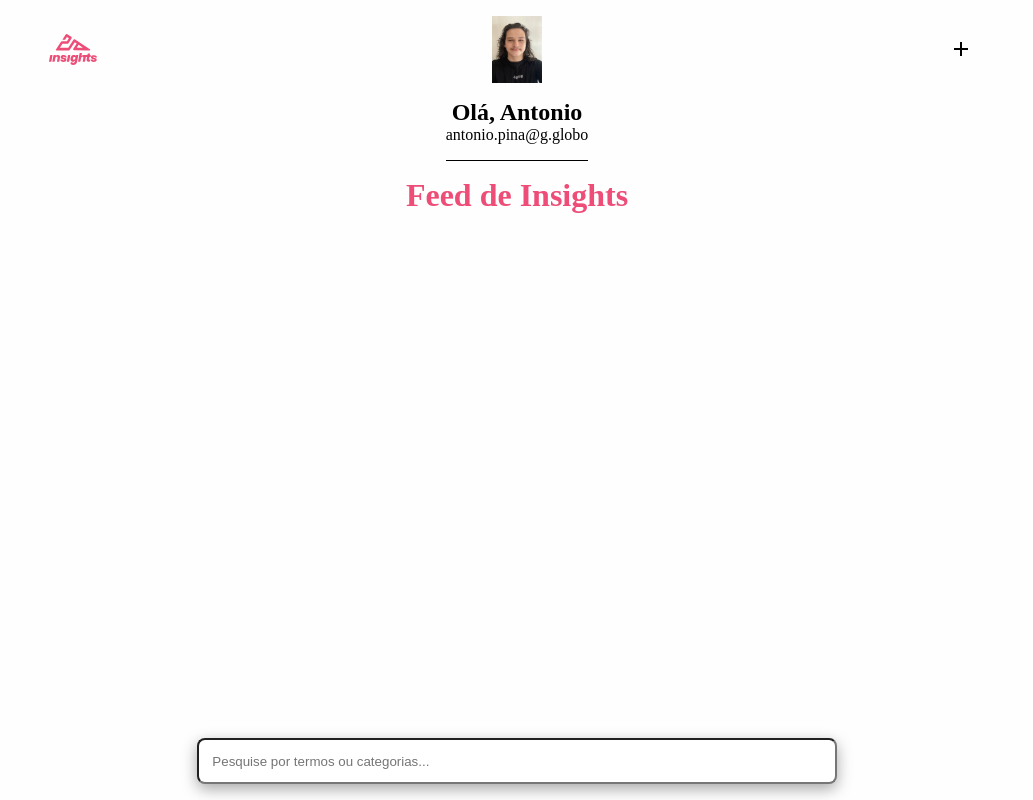
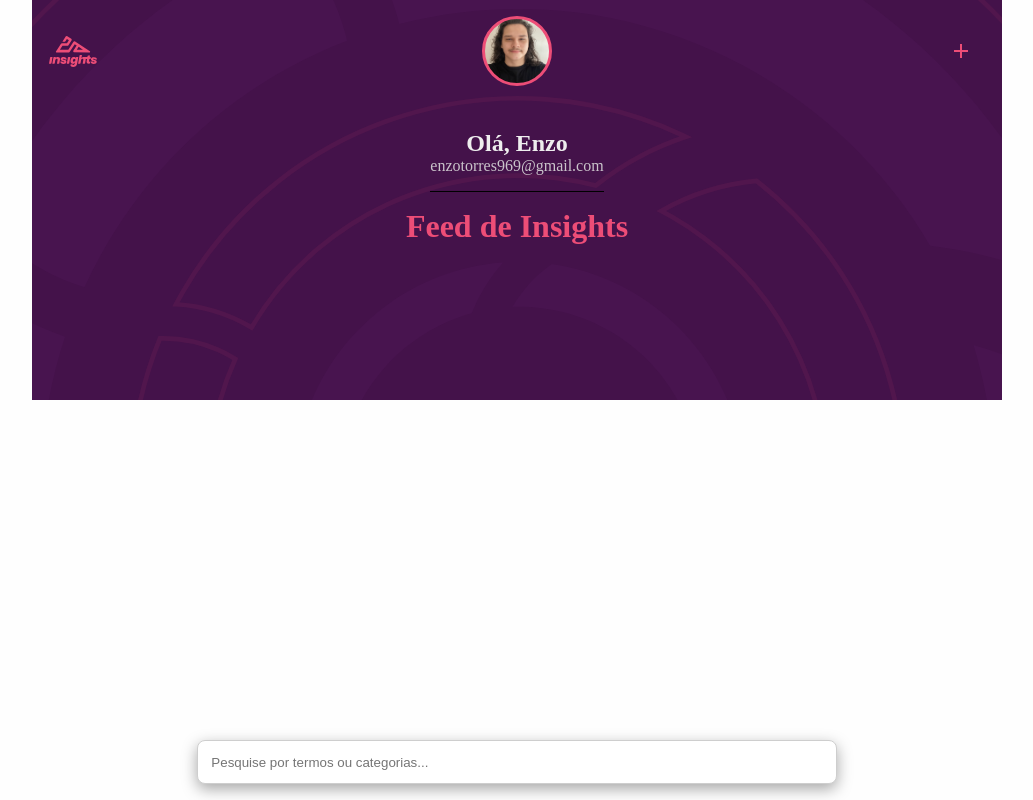
Before and after one commit to enzotorrs/desafio-meta, a Django app: template desafio_meta/templates/index.html in a window 1280 px wide. Shown: the whole page, without its empty margins (123-1156 px from the left). Run offline with Django 4.2, Linux system fonts and the light colour scheme; the template is opened without the code that fills it, so the values that code supplies are empty; parts of the project's set-up code (start-up, migrations or seed data) failed here and were passed over.

Commit message:
terminada interface grafica

```diff
--- a/desafio_meta/insights/forms.py
+++ b/desafio_meta/insights/forms.py
@@ -3,7 +3,7 @@ import requests
 import json
 
 
-request_para_api = requests.get('http://desafio:8080/tag/')
+request_para_api = requests.get('http://localhost:8080/tag/')
 print(request_para_api)
 request_parseado = json.loads(request_para_api.content)
 tags = []
--- a/desafio_meta/insights/views.py
+++ b/desafio_meta/insights/views.py
@@ -7,7 +7,7 @@ import json
 
 
 def index(request):
-    resposta_api = get('http://desafio:8080/card/')
+    resposta_api = get('http://localhost:8080/card/')
     dados = {
         'insights': json.loads(resposta_api.content)
     }
@@ -28,6 +28,6 @@ def adciona_card_postado(request):
                    'tags':form['categoria'].value(),
                    'data_criacao': datetime.date.today(),
                    'data_modificacao': datetime.date.today()}
-        post('http://desafio:8080/card/', data=insight)
+        post('http://localhost:8080/card/', data=insight)
 
         return redirect('index')
--- a/desafio_meta/static/css/style.css
+++ b/desafio_meta/static/css/style.css
@@ -1,16 +1,39 @@
 body {
     background-color: #fefefe;
+}
+
+.background {
+    position: absolute;
+    top: 0;
+    width: 100%;
+    max-width: 970px;
+    height: 400px;
+    background-repeat: no-repeat;
+    background-image: url('../image/background.svg');
+    background-size: cover;
+    background-position-y: top;
+    z-index: -1;
 }
 .container {
     max-width: 970px;
     margin: 0 auto;
-    padding: 1rem;
+    /* padding: 1rem; */
 }
 
 .cabecalho-superior {
     display: flex;
     justify-content: space-between;
     align-items: center;
+    background-image: url('../image/background.svg');
+    background-size: 100%;
+    background-repeat: no-repeat;
+    background-position-y: top;
+    padding: 1em;
+    position: fixed;
+    width: 100%;
+    max-width: 970px;
+    z-index: 0;
+    top: 0;
 }
 
 .cabecalho-link {
@@ -23,7 +46,14 @@ body {
 }
 
 .cabecalho-perfil {
-    width: 50px;
+    border-radius: 50%;
+    background-image: url('../image/perfil.jpeg');
+    background-repeat: no-repeat;
+    background-size: cover;
+    background-position: center;
+    border: 3px solid rgb(237, 77, 119);
+    width: 70px;
+    height: 70px;
 }
 
 .cabecalho-adicionar {
@@ -36,13 +66,19 @@ body {
 
 .cabecalho-inferior {
     text-align: center;
-    margin-top: 1em;
+    margin-top: 130px;
+
+}
+
+.cabecalho-titulo {
+    color: #eeeeee;
 }
 
 .cabecalho-subtitulo {
     display: inline-block;
     padding-bottom: 1em;
     border-bottom: 1px solid #000;
+    color: #dededede;
 }
 
 .feed-titulo {
@@ -93,11 +129,11 @@ body {
 }
 
 .pesquisa-input {
-    max-width: calc(970px -1rem);
     width: 90%;
     background-color: #fff;
     box-shadow: rgba(0, 0, 0, 0.35) 0px 5px 15px;
     border-radius: 8px;
+    border: 1px solid #cecece;
     padding: 1em;
     position: fixed;
     bottom: 0;
--- a/desafio_meta/templates/index.html
+++ b/desafio_meta/templates/index.html
@@ -9,17 +9,18 @@
     <link rel="stylesheet" href="{% static 'css/style.css' %}">
 </head>
 <body class="container">
+    <div class="background"></div>
     <header class="cabecalho">
         <div class="cabecalho-superior">
             <a class="cabecalho-link" href="{% url 'index' %}">
             </a>
-            <img class="cabecalho-perfil" src="{% static 'image/perfil.jpeg' %}" alt="foto perfil">
+            <div class="cabecalho-perfil"></div>
             <a class="cabecalho-adicionar" href="{% url 'addcard' %}">
             </a>
         </div>
         <div class="cabecalho-inferior">
-            <h2 class="cabecalho-titulo">Olá, Antonio</h2>
-            <p class="cabecalho-subtitulo">antonio.pina@g.globo</p>
+            <h2 class="cabecalho-titulo">Olá, Enzo</h2>
+            <p class="cabecalho-subtitulo">enzotorres969@gmail.com</p>
         </div>
     </header>
 
```
Also changed, not shown: desafio_meta/static/image/add-icon.svg, desafio_meta/static/image/arrow_back.svg.
